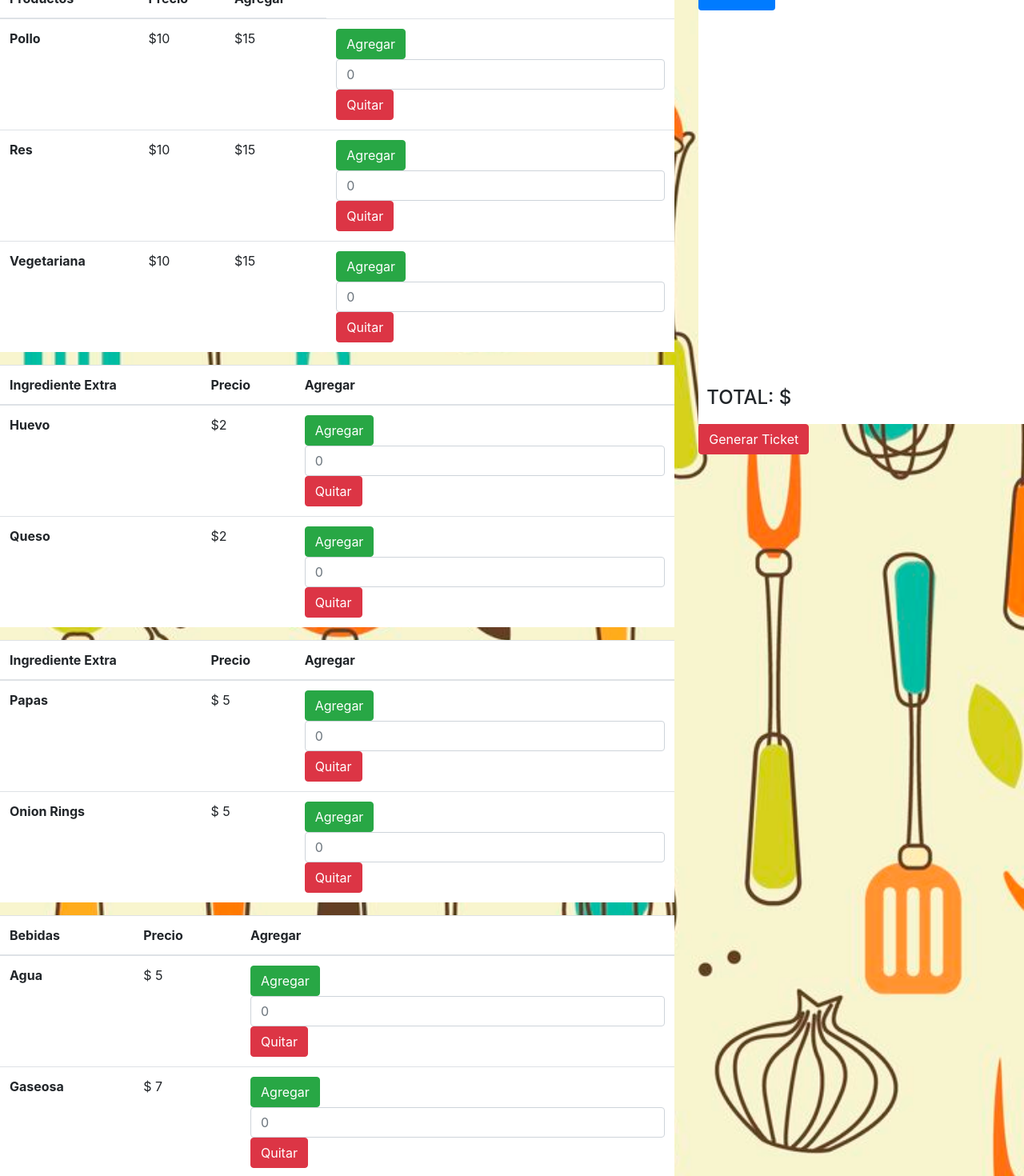
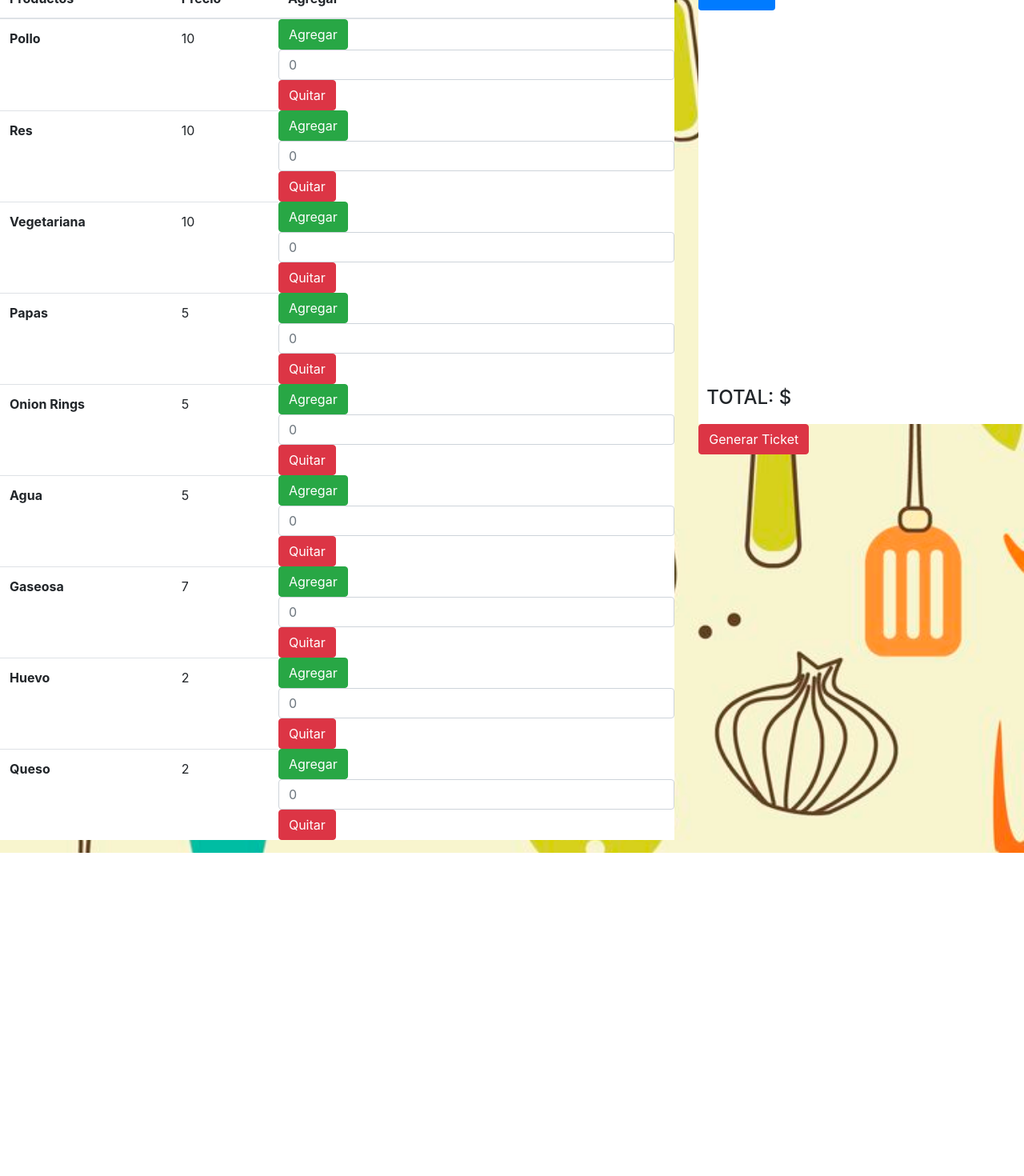
Before and after one commit to abigail1993/burguer-queen-av2, a React (Create React App) app: page /Comida in a window 1280 px wide. Shown: the part 280-1750 px from the top of the page at 80% size. After the commit the page ends 1346 px from the top, so only its background shows below. Built offline with nearby package versions, Linux system fonts and the light colour scheme.

Commit message:
estado en componentes

```diff
--- a/src/App.js
+++ b/src/App.js
@@ -1,15 +1,10 @@
 import React, { Component } from "react";
-//import ReactDOM from "react-dom";
 import data from "./data.js";
 import 'bootstrap/dist/css/bootstrap.min.css';
 import './App.css';
 import Desayuno from "./components/Desayuno";
 import Comida from "./components/Comida";
 import Inicio from "./components/Inicio";
-
-//import Title from "./components/Title";
-//import Table from "./components/Table";
-//import Order from "./components/Order";
 import {Link, Switch, Route} from "react-router-dom";
 
 class App extends Component{
@@ -17,39 +12,30 @@ class App extends Component{
     super(props)
     this.state = {
       pedido:[],
-      products: [{id: 1, alimento: "Café americano", precio: 5, cantidad: 0},
+      desayuno:[{id: 1, alimento: "Café americano", precio: 5, cantidad: 0},
       { id: 2, alimento: "Café con leche", precio: 7, cantidad: 0 },
       { id: 3, alimento: "Sándwich de jamón y queso", precio: 10, cantidad: 0 },
-        { id: 4, alimento: "Jugo natural", precio: 7, cantidad: 0 },
-        { id: 5, alimento: "Pollo", precioSencilla: 10, precioDoble: 15, cantidad: 0 },
-        { id: 6, alimento: "Res", precioSencilla: 10, precioDoble: 15, cantidad: 0 },
-        { id: 7, alimento: "Vegetariana", precioSencilla: 10, precioDoble: 15, cantidad: 0 },
+      { id: 4, alimento: "Jugo natural", precio: 7, cantidad: 0 }], //data para componente de desayuno
+      comida: [{ id: 5, alimento: "Pollo", precio: 10, cantidad: 0 },
+      { id: 6, alimento: "Res", precio: 10, cantidad: 0 },
+      { id: 7, alimento: "Vegetariana", precio: 10, cantidad: 0 },
       { id: 8, alimento: "Papas", precio: 5, cantidad: 0 },
       { id: 9, alimento: "Onion Rings", precio: 5, cantidad: 0 },
       { id: 10, alimento: "Agua", precio: 5, cantidad: 0 },
       { id: 11, alimento: "Gaseosa", precio: 7, cantidad: 0 },
       { id: 12, alimento: "Huevo", precio: 2, cantidad: 0 },
-        { id: 13, alimento: "Queso", precio: 2, cantidad: 0 }
-      ]}
-    //this.addProduct = this.addProduct.bind(this);
+      { id: 13, alimento: "Queso", precio: 2, cantidad: 0 }]//data para componente de comida
+    }
   }
 
   addProduct() {
-    // this.setState({
-    //   product: products
-    // })
+
     console.log("si entra")
-    //let products = this.setState.products
-  }
-
-  componentWillMount(){
-    //aqui talvez iria la data
-
-    console.log(this.state.products);
 
   }
 
   render () {
+    console.log(this.state.products);
     return (
       <section>
         <div className="App-container">
@@ -75,9 +61,8 @@ class App extends Component{
 
         <Switch>
           <Route path="/Inicio" exact component={Inicio}></Route>
-          <Route path="/Desayuno" exact component= {() => ( <Desayuno product={this.state.product} />) } />
-          <Route path="/Comida" exact component={Comida}></Route>
-
+          <Route path="/Desayuno" exact component= {() => ( <Desayuno product={this.state.desayuno} />) } />
+          <Route path="/Comida" exact component={() => ( <Comida product={this.state.comida} />) }></Route>
         </Switch>
       </section>
    );
--- a/src/components/Comida.js
+++ b/src/components/Comida.js
@@ -5,9 +5,8 @@ import data from "./../data"
 
 
 class Comida extends Component {
-  constructor (product){
-    super(product)
-    console.log(product)
+  constructor (props){
+    super(props)
   }
 
 
@@ -28,100 +27,19 @@ class Comida extends Component {
                       </tr>
                     </thead>
                     <tbody>
-                        <tr>
-                          <th scope="row">{data.Comida.Hamburguesas[0].proteina}</th>
-                          <td>${data.Comida.Hamburguesas[0].precioSencilla}</td>
-                          <td>${data.Comida.Hamburguesas[1].precioDoble}</td>
-                          <td><Button /></td>
-                        </tr>
-                        <tr>
-                          <th scope="row">{data.Comida.Hamburguesas[1].proteina}</th>
-                          <td>${data.Comida.Hamburguesas[0].precioSencilla}</td>
-                          <td>${data.Comida.Hamburguesas[1].precioDoble}</td>
-                          <td><Button /></td>
-                        </tr>
-                        <tr>
-                          <th scope="row">{data.Comida.Hamburguesas[2].proteina}</th>
-                          <td>${data.Comida.Hamburguesas[0].precioSencilla}</td>
-                          <td>${data.Comida.Hamburguesas[1].precioDoble}</td>
-                          <td><Button /></td>
-                        </tr>
+                    {this.props.product.map((item)=>{
+                        console.log(item)
+                        return (
+                          <tr>
+                        <th scope="row">{item.alimento}</th>
+                        <td>{item.precio}</td>
+                        <button type="button" className="btn btn-success">Agregar</button>
+                        <input type="password" className="form-control" id="inputPassword2" placeholder="0"/>
+                        <button type="button" className="btn btn-danger" onClick={this.removeProduct}>Quitar</button>
+                      </tr>
+                        )
+                      })}
                        </tbody>
-                    </table>
-
-
-                    <table className="table App-table-bordered">
-
-                      <thead>
-                        <tr>
-                          <th scope="col">Ingrediente Extra</th>
-                          <th scope="col">Precio</th>
-                          <th scope="col">Agregar</th>
-                        </tr>
-                      </thead>
-                      <tbody>
-                        <tr>
-                          <th scope="row">{data.Comida.Extras[0].alimento}</th>
-                          <td>${data.Comida.Extras[0].precio}</td>
-                          <td><Button /></td>
-                        </tr>
-                        <tr>
-                          <th scope="row">{data.Comida.Extras[1].alimento}</th>
-                          <td>${data.Comida.Extras[0].precio}</td>
-                          <td><Button /></td>
-                        </tr>
-                      </tbody>
-                    </table>
-
-
-                    <table className="table App-table-bordered">
-
-                      <thead>
-                        <tr>
-                          <th scope="col">Ingrediente Extra</th>
-                          <th scope="col">Precio</th>
-                          <th scope="col">Agregar</th>
-                        </tr>
-                      </thead>
-
-                    <tbody>
-                        <tr>
-
-                          <th scope="row">{data.Comida.Complementos[0].alimento}</th>
-                          <td>$ {data.Comida.Complementos[0].precio}</td>
-                          <td><Button /></td>
-                        </tr>
-                        <tr>
-                          <th scope="row">{data.Comida.Complementos[1].alimento}</th>
-                          <td>$ {data.Comida.Complementos[1].precio}</td>
-                          <td><Button /></td>
-                        </tr>
-                      </tbody>
-                    </table>
-
-
-                    <table className="table App-table-bordered">
-                      <thead>
-                        <tr>
-                          <th scope="col">Bebidas</th>
-
-                          <th scope="col">Precio</th>
-                          <th scope="col">Agregar</th>
-                        </tr>
-                      </thead>
-                      <tbody>
-                        <tr>
-
-                          <th scope="row">{data.Comida.Bebidas[0].alimento}</th>
-                          <td>$ {data.Comida.Bebidas[0].precio}</td>
-                          <td><Button /></td>
-                        </tr>
-                        <tr>
-                          <th scope="row">{data.Comida.Bebidas[1].alimento}</th>
-                          <td>$ {data.Comida.Bebidas[1].precio}</td>
-                          <td><Button /></td>
-                        </tr>
-                      </tbody>
                     </table>
               </div>
               <Order />
--- a/src/components/Desayuno.js
+++ b/src/components/Desayuno.js
@@ -5,13 +5,14 @@ import data from "./../data"
 
 
 class Desayuno extends Component {
-  constructor (){
-    super()
+  constructor (props){
+    super(props)
     this.addCount = this.addCount.bind(this)
   }
 
 
     render(){
+      console.log(this.props.product)
 
         return (<div className="App-container">
           <div className="row">
@@ -28,28 +29,18 @@ class Desayuno extends Component {
                       </tr>
                     </thead>
                     <tbody>
-                      <tr>
-                        <th scope="row" dataname={data.Desayuno[0].alimento}>{data.Desayuno[0].alimento}</th>
-                        <td data-name={data.Desayuno[0].precio}>${data.Desayuno[0].precio}</td>
+                      {this.props.product.map((item)=>{
+                        console.log(item)
+                        return (
+                          <tr>
+                        <th scope="row">{item.alimento}</th>
+                        <td>{item.precio}</td>
                         <button type="button" className="btn btn-success" onClick={ () => {this.addCount()}}>Agregar</button>
                         <input type="password" className="form-control" id="inputPassword2" placeholder="0"/>
                         <button type="button" className="btn btn-danger" onClick={this.removeProduct}>Quitar</button>
                       </tr>
-                      <tr>
-                        <th scope="row" dataname={data.Desayuno[1].alimento}>{data.Desayuno[1].alimento}</th>
-                          <td data-name={data.Desayuno[1].precio}>${data.Desayuno[1].precio}</td>
-                          <td><Button /></td>
-                        </tr>
-                        <tr>
-                          <th scope="row" dataname={data.Desayuno[2].alimento}>{data.Desayuno[2].alimento}</th>
-                          <td data-name={data.Desayuno[2].precio}>${data.Desayuno[2].precio}</td>
-                          <td><Button /></td>
-                        </tr>
-                        <tr>
-                          <th scope="row" dataname={data.Desayuno[3].alimento}>{data.Desayuno[3].alimento}</th>
-                          <td data-name={data.Desayuno[3].precio}>${data.Desayuno[3].precio}</td>
-                          <td><Button /></td>
-                        </tr>
+                        )
+                      })}
                      </tbody>
                     </table>
               </div>
```
Lines whose indentation alone changed are shown as unchanged.
